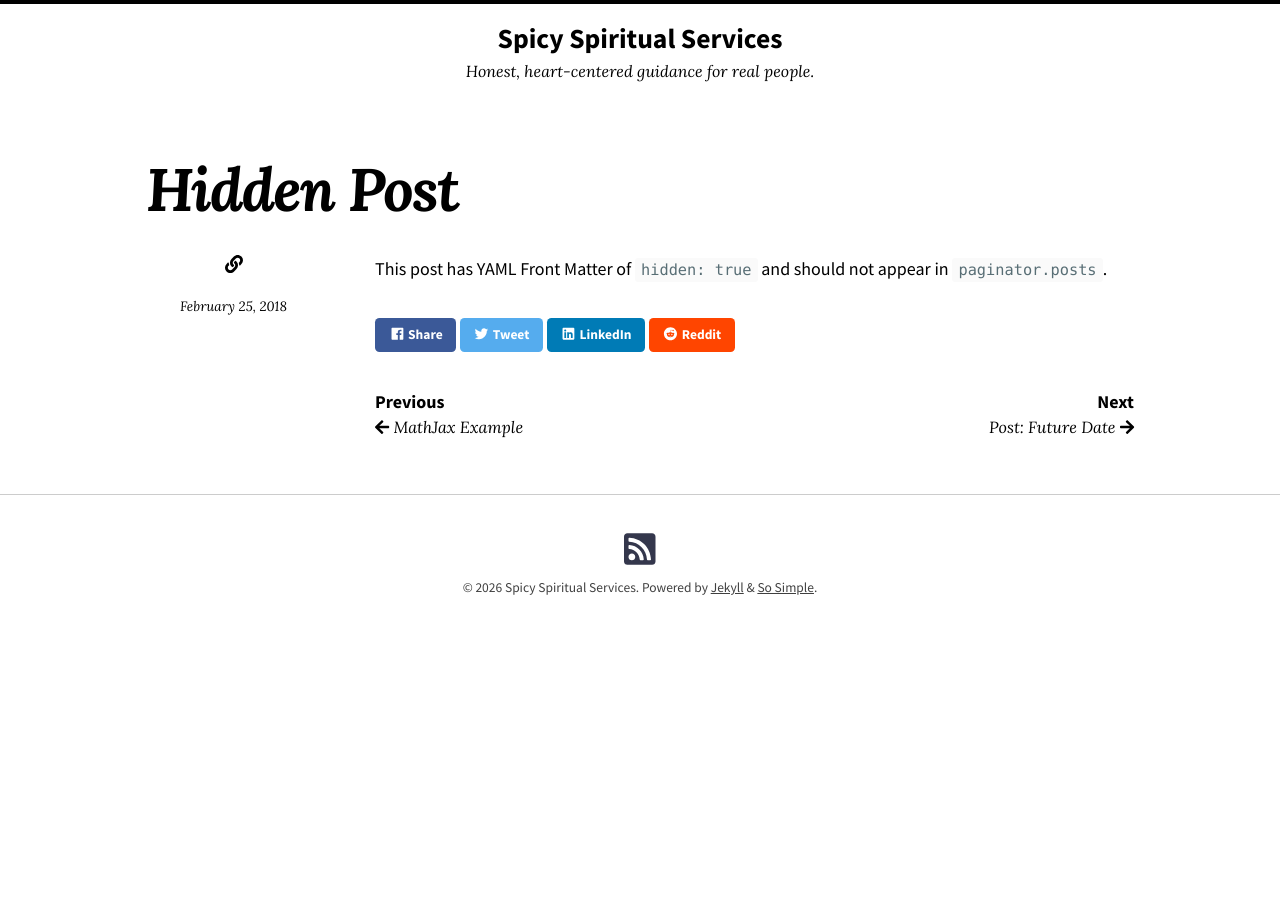
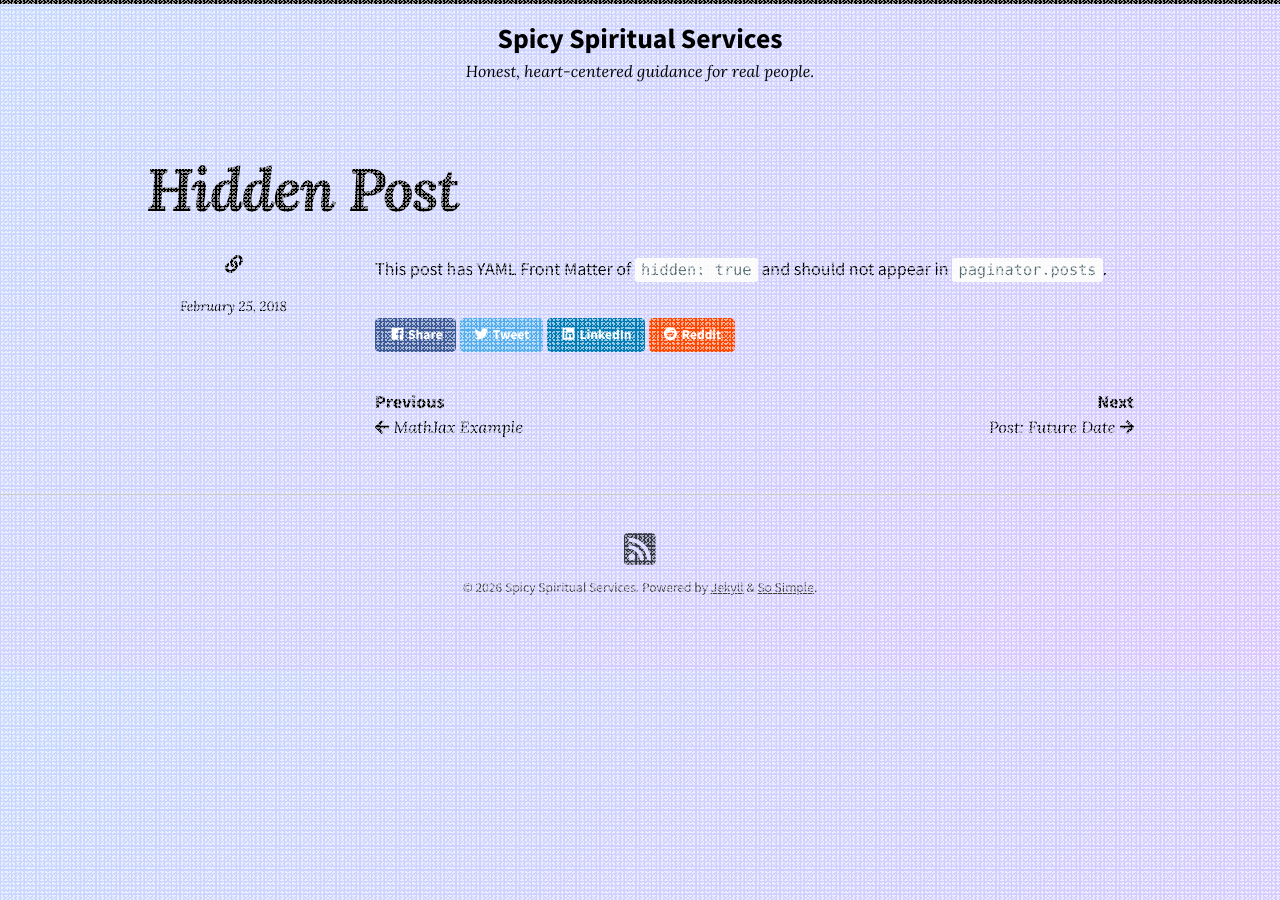
Before and after one commit to spicyspiritualservices/spicyspiritualservices.github.io, a Jekyll site: the page built from _posts/2018-02-25-hidden-post.md, in a window 1280 px wide. Built offline with Jekyll 4.4.1, drawn with Linux system fonts in a browser that asks for light colours; nearby versions of some CDN libraries.

Commit message:
Update main.scss

```diff
--- a/assets/css/main.scss
+++ b/assets/css/main.scss
@@ -109,3 +109,29 @@ sitemap: false
   opacity: 0.6;
   pointer-events: none;
 }
+/* --- FULL PAGE BACKGROUND OVERRIDE --- */
+body {
+  background: linear-gradient(135deg, #c7d8ff, #d9c7ff) !important;
+  background-attachment: fixed;
+  position: relative;
+  overflow-x: hidden;
+}
+
+/* --- SPARKLES --- */
+body::before {
+  content: "";
+  position: fixed;
+  top: 0;
+  left: 0;
+  width: 100%;
+  height: 100%;
+  background-image:
+    radial-gradient(white 1px, transparent 1px),
+    radial-gradient(white 1px, transparent 1px),
+    radial-gradient(white 1px, transparent 1px);
+  background-size: 3px 3px, 4px 4px, 5px 5px;
+  background-position: 0 0, 20px 30px, 50px 60px;
+  opacity: 0.6;
+  pointer-events: none;
+  z-index: 0;
+}
```
